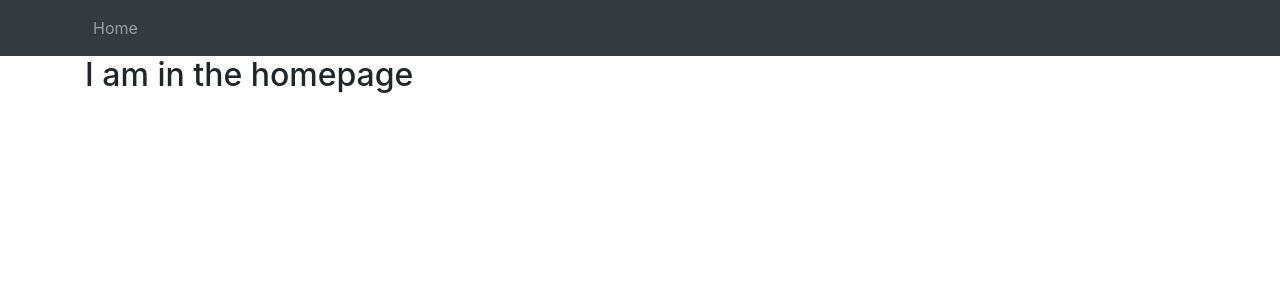
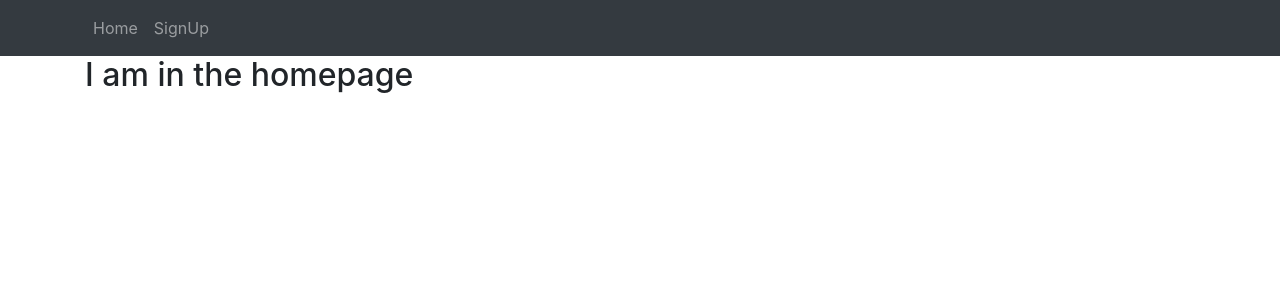
Before and after one commit to mahbubur3/explore-around, a Django app: page /blog/ in a window 1280 px wide. Shown: the top 300 px of the page. Run offline with Django 4.2, Linux system fonts and the light colour scheme; some libraries are stand-ins or nearby versions.

Commit message:
updated navbar and set signup url fixed load crispy forms"

```diff
--- a/Account_Management/urls.py
+++ b/Account_Management/urls.py
@@ -1,6 +1,9 @@
 from django.urls import path
+from .import views
 
 
+app_name = 'Account_Management_App'
+
 urlpatterns = [
-
+    path('signup/', views.signup, name='signup'),
 ]
--- a/templates/Account_Management/signup.html
+++ b/templates/Account_Management/signup.html
@@ -1,5 +1,5 @@
 {% extends 'base.html' %}
-{% load crispy_form_tag %}
+{% load crispy_forms_tags %}
 {% block title_block %} SignUp {% endblock title_block %}
 {% block main_content %}
 
--- a/templates/base.html
+++ b/templates/base.html
@@ -27,6 +27,9 @@
               <li class="nav-item">
                 <a class="nav-link" href="{% url 'index' %}">Home</a>
               </li>
+              <li class="nav-item">
+                <a class="nav-link" href="{% url 'Account_Management_App:signup' %}">SignUp</a>
+              </li>
             </ul>
           </div>
         </div>
```
